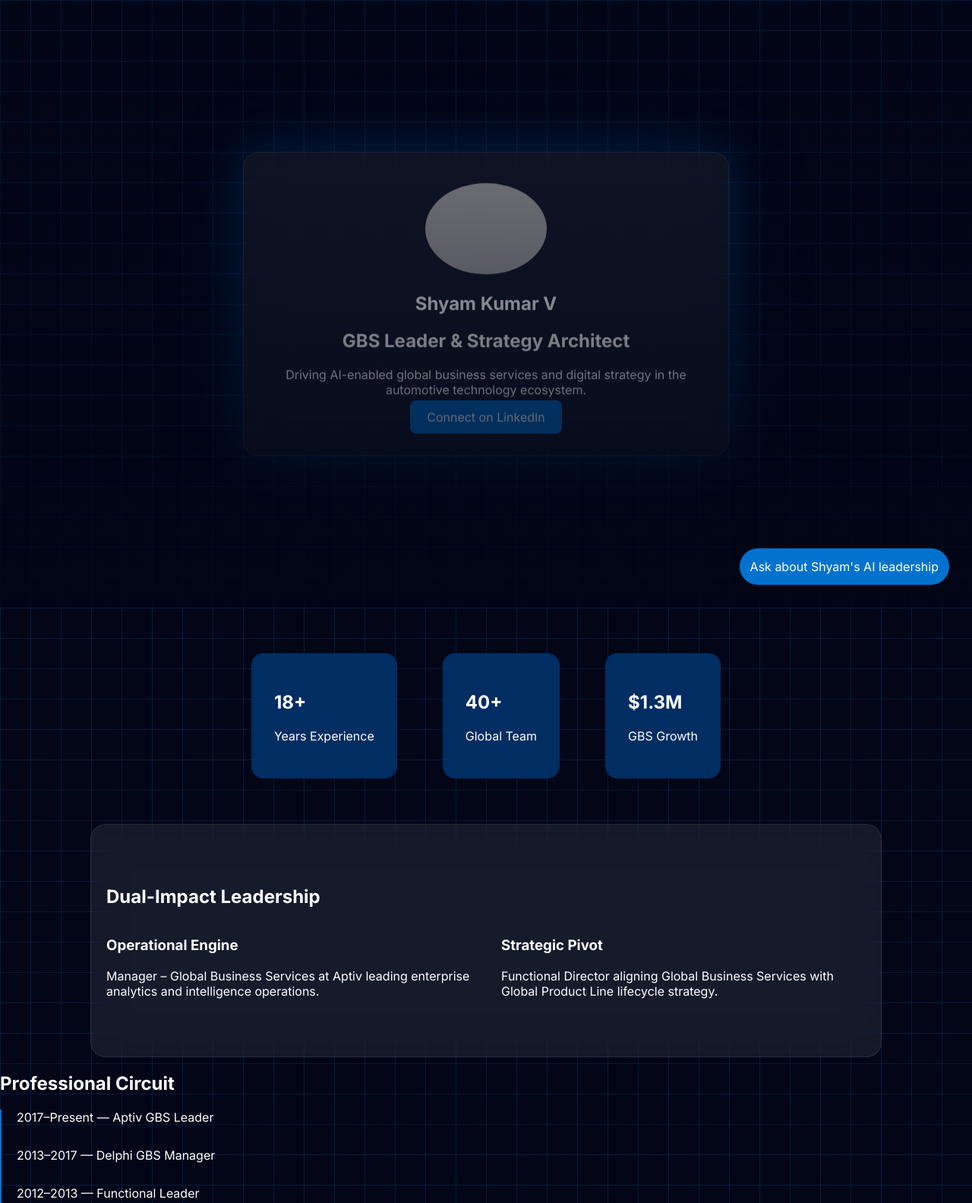
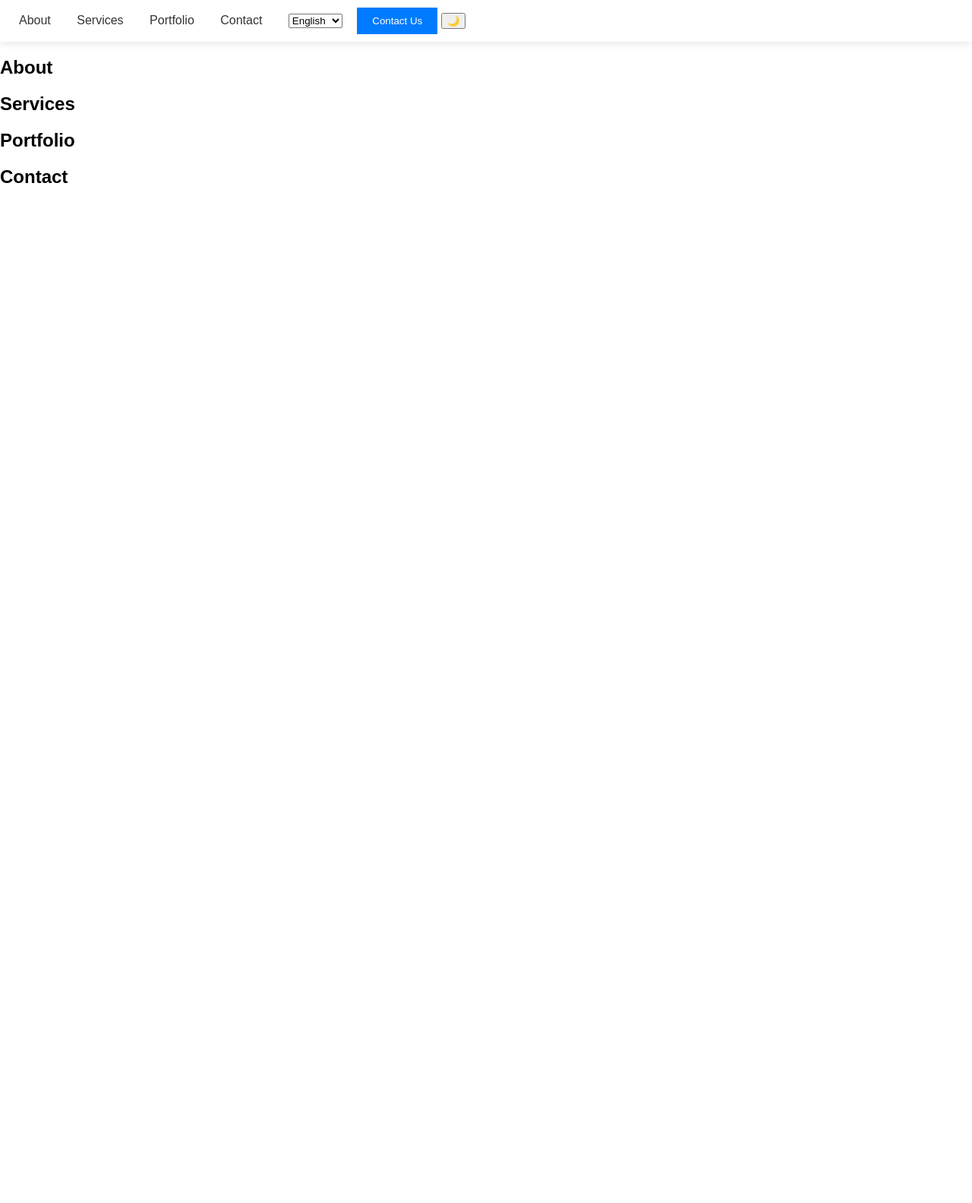
Before and after one commit to shyamkumar005-Indian/Who_am_I, a plain HTML site: page index.html in a window 1280 px wide. Shown: the top 1584 px of the page at 76% size. After the commit the page ends 800 px from the top, so only its background shows below. Drawn offline with nearby package versions, Linux system fonts and the light colour scheme; grey boxes are pictures that could not be loaded.

Commit message:
Update index.html to add a premium sticky glass navbar with smooth scrolling and additional features

```diff
--- a/index.html
+++ b/index.html
@@ -1,149 +1,63 @@
 <!DOCTYPE html>
 <html lang="en">
-
 <head>
-
-<meta charset="UTF-8">
-<meta name="viewport" content="width=device-width, initial-scale=1.0">
-
-<title>Shyam Kumar V | AI-Driven Global Business Services Leader</title>
-
-<link rel="stylesheet" href="styles.css">
-
-<link rel="stylesheet" href="https://unpkg.com/leaflet/dist/leaflet.css"/>
-
-<link href="https://fonts.googleapis.com/css2?family=Inter:wght@300;400;600;700&display=swap" rel="stylesheet">
-
+    <meta charset="UTF-8">
+    <meta name="viewport" content="width=device-width, initial-scale=1.0">
+    <link rel="stylesheet" href="https://cdnjs.cloudflare.com/ajax/libs/font-awesome/6.0.0-beta3/css/all.min.css">
+    <title>Who Am I</title>
+    <style>
+        body { font-family: Arial, sans-serif; margin: 0; }
+        /* Navbar styles */
+        .navbar { position: sticky; top: 0; background: rgba(255, 255, 255, 0.9); padding: 10px; box-shadow: 0 2px 10px rgba(0, 0, 0, 0.1); z-index: 10; }
+        .navbar a { margin: 0 15px; text-decoration: none; color: #333; }
+        .dark-mode { background-color: #333; color: #fff; }
+        .language-selector { margin: 0 15px; }
+        .cta-button { padding: 10px 20px; background: #007bff; color: white; border: none; cursor: pointer; }
+    </style>
 </head>
-
 <body>
 
-<section class="hero">
-
-<div id="car-container"></div>
-
-<div class="hero-ui glass">
-
-<img src="assets/profile.jpg" class="profile">
-
-<h1>Shyam Kumar V</h1>
-
-<h2>GBS Leader & Strategy Architect</h2>
-
-<p>
-Driving AI-enabled global business services and digital strategy in the automotive technology ecosystem.
-</p>
-
-<a href="https://www.linkedin.com/in/shyam-kumar-b665b235" class="btn">
-Connect on LinkedIn
-</a>
-
+<div class="navbar">
+    <a href="#about">About</a>
+    <a href="#services">Services</a>
+    <a href="#portfolio">Portfolio</a>
+    <a href="#contact">Contact</a>
+    <select class="language-selector">
+        <option value="en">English</option>
+        <option value="fr">French</option>
+        <option value="es">Spanish</option>
+    </select>
+    <button class="cta-button">Contact Us</button>
+    <button id="mode-toggle">🌙</button>
 </div>
 
+<section id="about">
+    <h2>About</h2>
+</section>
+<section id="services">
+    <h2>Services</h2>
+</section>
+<section id="portfolio">
+    <h2>Portfolio</h2>
+</section>
+<section id="contact">
+    <h2>Contact</h2>
 </section>
 
+<script>
+    // Smooth scroll behavior
+    document.querySelectorAll('.navbar a').forEach(anchor => {
+        anchor.addEventListener('click', function (e) {
+            e.preventDefault();
+            document.querySelector(this.getAttribute('href')).scrollIntoView({ behavior: 'smooth' });
+        });
+    });
 
-<section class="dashboard">
-
-<div class="card">
-<h2>18+</h2>
-<p>Years Experience</p>
-</div>
-
-<div class="card">
-<h2>40+</h2>
-<p>Global Team</p>
-</div>
-
-<div class="card">
-<h2>$1.3M</h2>
-<p>GBS Growth</p>
-</div>
-
-</section>
-
-
-<section class="section glass">
-
-<h2>Dual-Impact Leadership</h2>
-
-<div class="grid">
-
-<div>
-<h3>Operational Engine</h3>
-<p>
-Manager – Global Business Services at Aptiv leading enterprise analytics and intelligence operations.
-</p>
-</div>
-
-<div>
-<h3>Strategic Pivot</h3>
-<p>
-Functional Director aligning Global Business Services with Global Product Line lifecycle strategy.
-</p>
-</div>
-
-</div>
-
-</section>
-
-
-<section class="timeline-section">
-
-<h2>Professional Circuit</h2>
-
-<div class="timeline">
-
-<div class="timeline-item">2017–Present — Aptiv GBS Leader</div>
-<div class="timeline-item">2013–2017 — Delphi GBS Manager</div>
-<div class="timeline-item">2012–2013 — Functional Leader</div>
-<div class="timeline-item">2010–2012 — Sub Practice Leader</div>
-<div class="timeline-item">2007–2010 — Market Intelligence Analyst</div>
-
-</div>
-
-</section>
-
-
-<section class="glass section">
-
-<h2>AI-Driven Mobility Vision</h2>
-
-<img src="assets/automotive-ai.jpg" class="vision-img">
-
-<p>
-Digital twins, advanced analytics and AI-powered global operations will redefine the future of automotive ecosystems.
-</p>
-
-</section>
-
-
-<section class="section glass">
-
-<h2>Global Leadership</h2>
-
-<div id="map"></div>
-
-</section>
-
-
-<footer>
-
-<p>
-Strategy is the blueprint, but GBS is the engine that turns vision into reality.
-</p>
-
-</footer>
-
-
-<script src="https://unpkg.com/leaflet/dist/leaflet.js"></script>
-
-<script src="script.js"></script>
-
-<script type="module" src="js/three-car.js"></script>
-
-<script src="js/ai-assistant.js"></script>
+    // Dark/Light mode toggle
+    document.getElementById('mode-toggle').addEventListener('click', () => {
+        document.body.classList.toggle('dark-mode');
+    });
+</script>
 
 </body>
-
 </html>
```
